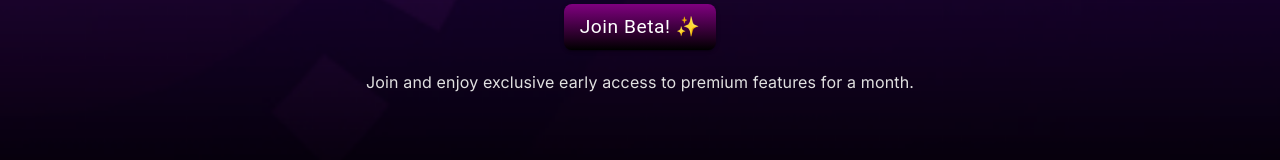
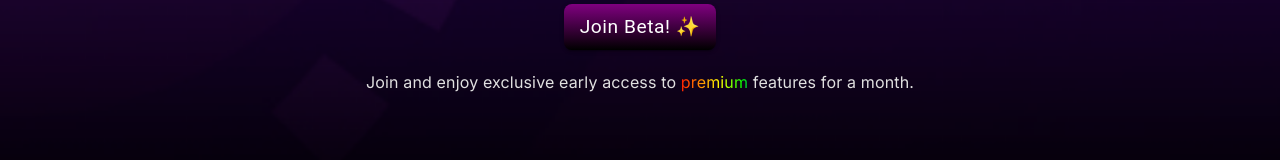
Before and after one commit to kelechi055/cardwiz, a Next.js app: page / in a window 1280 px wide. Shown: the part 2879-3039 px from the top of the page. Built offline with nearby package versions, Linux system fonts and the light colour scheme; no server answers.

Commit message:
Update page.js

```diff
--- a/app/page.js
+++ b/app/page.js
@@ -759,8 +759,8 @@ export default function Home() {
         </Button>
         <br></br>
         <br></br>
-        <Typography color={'#E0E0E0'} fontSize={'1rem'} fontFamily={'Inter'}  >
-          Join and enjoy exclusive early access to premium features for a month.
+        <Typography color={'#E0E0E0'} fontSize={'1rem'} fontFamily={'Inter'}>
+          Join and enjoy exclusive early access to <span className="rainbow-text">premium</span> features for a month.
         </Typography>
       </Box>
 
```
